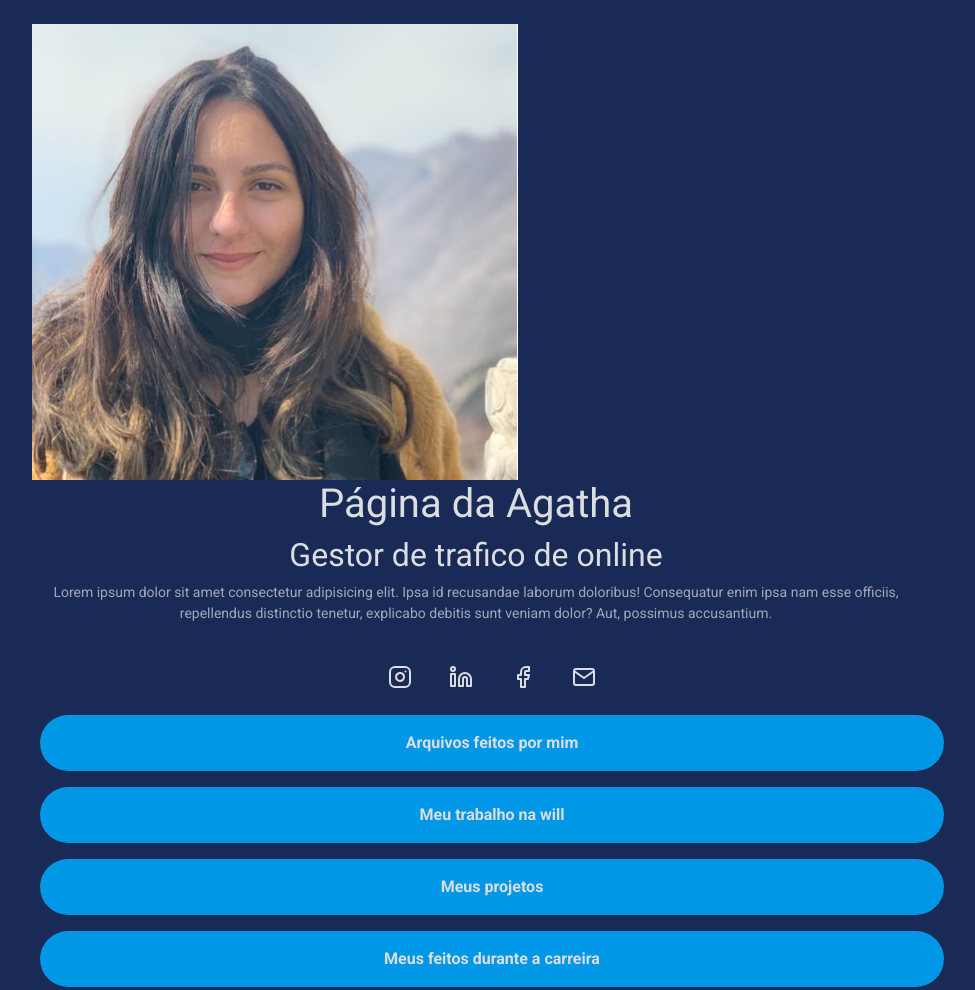
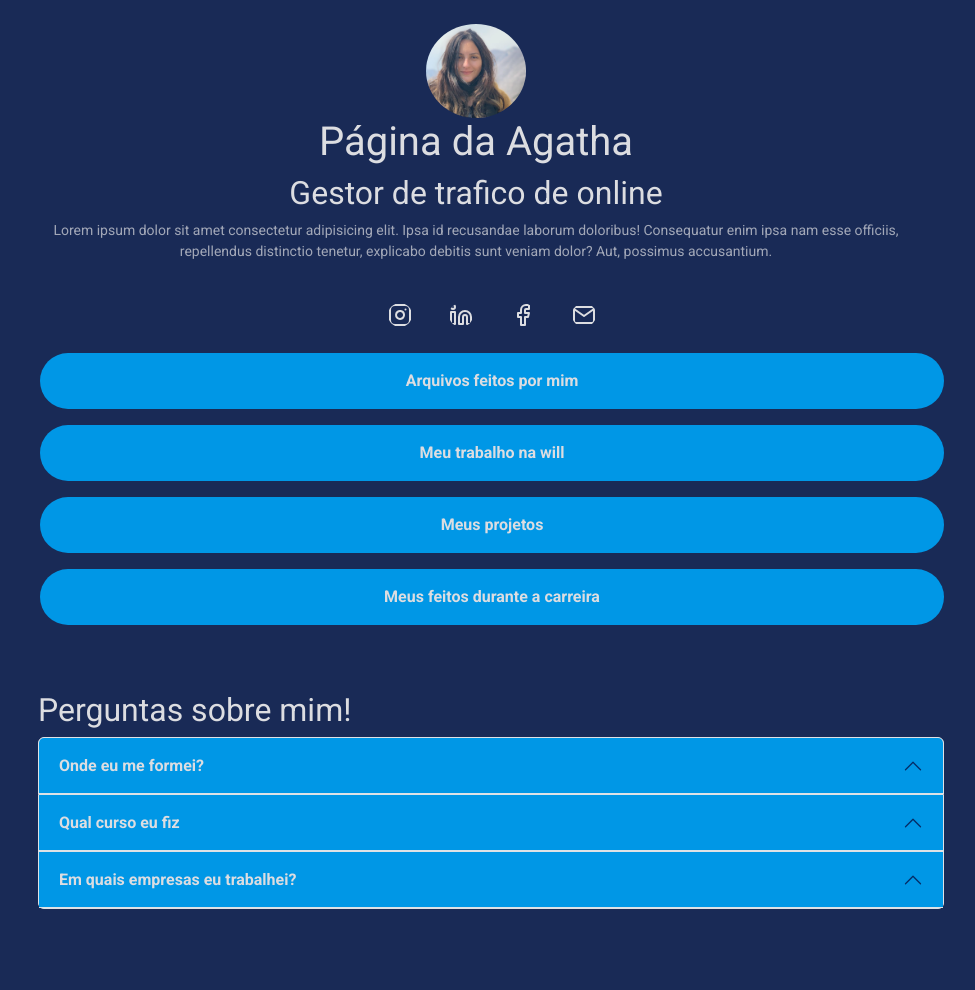
Before and after one commit to AlvaroDeCarvalho/projeto_portifolio, a website: page index.html in a window 1280 px wide. Shown: the top 990 px of the page, without its empty margins (164-1139 px from the left). After the commit the page ends 939 px from the top, so only its background shows below. Drawn offline with nearby package versions, Linux system fonts and the light colour scheme; files that its build step writes are made by us from their sources.

Commit message:
solucionando-problemas

```diff
--- a/index.html
+++ b/index.html
@@ -14,8 +14,8 @@
 <body>
     <div class="container">
     <header>
-                <img src="src/imagens/profile_avatar.bmp">
-                <div class="profile-bio">
+        <div class="profile-bio">
+                    <img src="src/imagens/profile_avatar.bmp">
                     <div class="profile-bio-name"><h1>Página da Agatha</h1></div>
                     <div class="profile-bio-subtitle"><h2>Gestor de trafico de online</h2></div>
                     <div class="profile-bio-description"><p>Lorem ipsum dolor sit amet consectetur adipisicing elit. Ipsa id recusandae laborum doloribus! Consequatur enim ipsa nam esse officiis, repellendus distinctio tenetur, explicabo debitis sunt veniam dolor? Aut, possimus accusantium.</p></div>
@@ -71,8 +71,6 @@
                     </li>
                 </ul>
             </nav>
-
-
         </div>
         <div class="container">
             <div class="accordion">
--- a/src/style/main.less
+++ b/src/style/main.less
@@ -6,7 +6,12 @@
 .marginbottom8{
     margin-bottom: 8px;
 }
+img{
 
+    border-radius: 50%;
+    max-width: 100px;
+
+}
 *{
     padding: 0;
     margin: 0;
@@ -83,6 +88,7 @@ header{
     li{
         img{
             transition: all ease .3s;
+
             &:hover{
                 transform: scale(1.3);
             }
```
